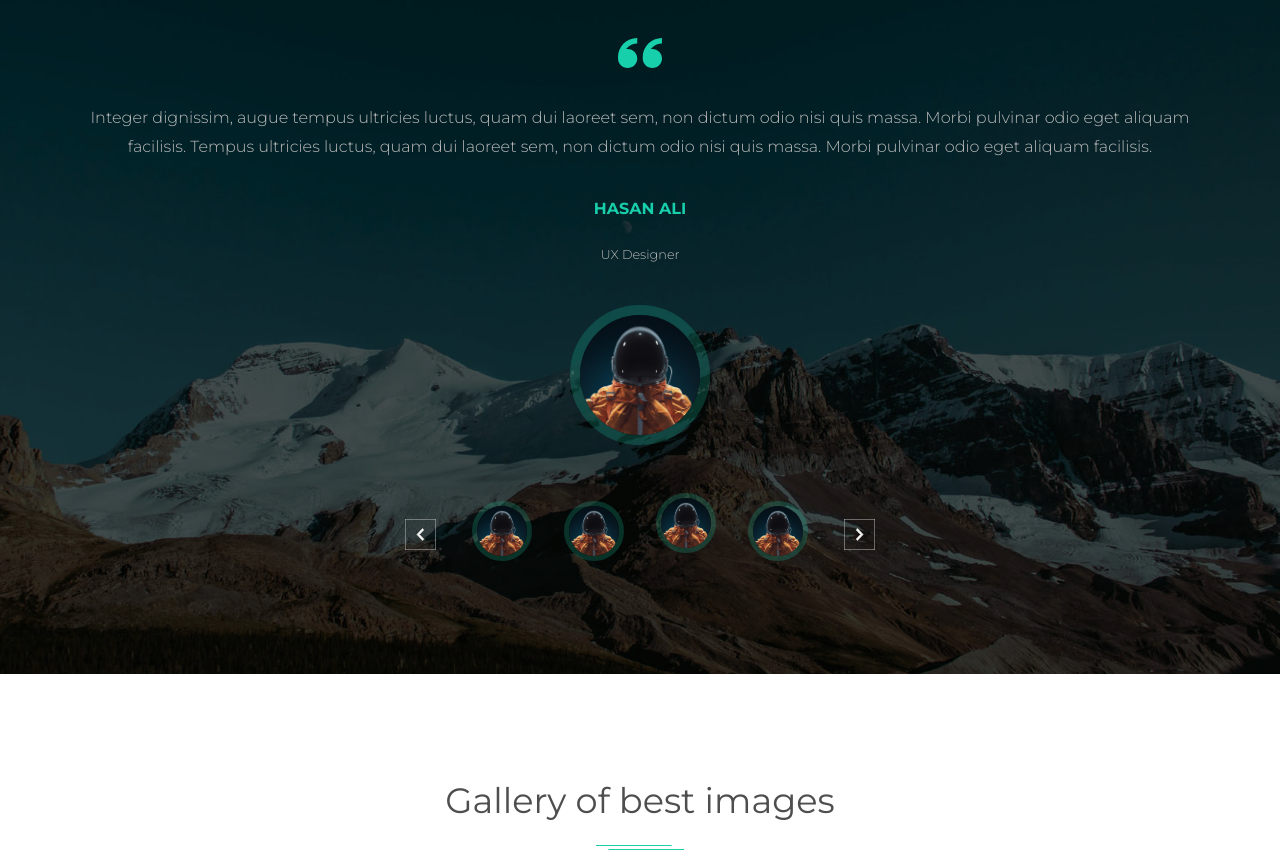
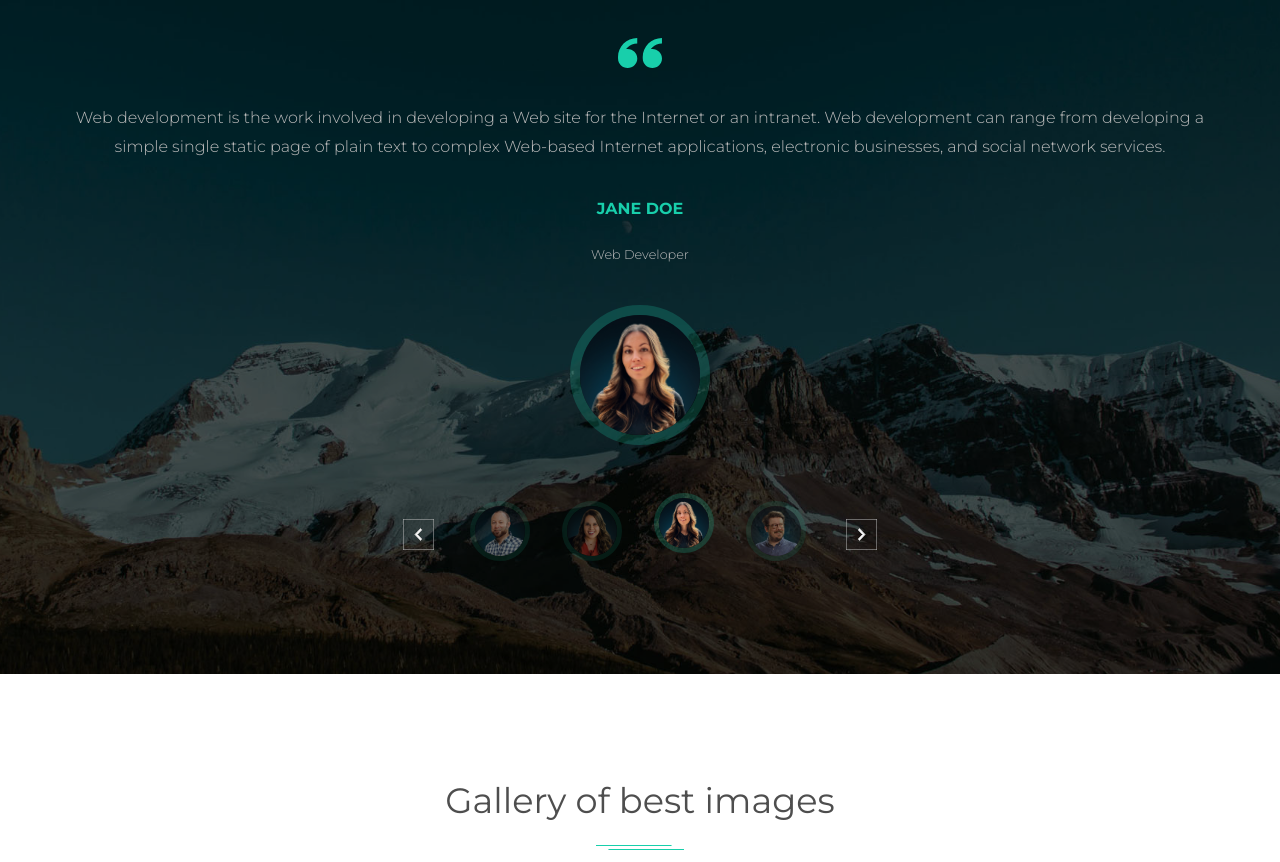
Before and after one commit to genkovich/the-ham, a website: page index.html in a window 1280 px wide. Shown: the part 4828-5690 px from the top of the page. Drawn offline with nearby package versions, Linux system fonts and the light colour scheme.

Commit message:
feedback animation

```diff
--- a/css/section-feedback.css
+++ b/css/section-feedback.css
@@ -50,6 +50,16 @@
     flex-direction: column;
     align-items: center;
     margin-bottom: 48px;
+    transition: all 0.5s ease-out;
+    opacity: 1;
+}
+
+.feedback__item.fade-out {
+    opacity: 0;
+}
+
+.feedback__item.fade-in {
+    opacity: 1;
 }
 
 .feedback__item-text {
@@ -114,11 +124,20 @@
     rotate: 180deg;
 }
 
+.feedback__controls .control-photos-wrapper {
+    display: flex;
+    overflow: hidden;
+    max-width: 340px;
+}
+
+
 .feedback__controls .control-photos {
     display: flex;
     gap: 32px;
-    justify-content: center;
+    justify-content: flex-start;
     align-items: center;
+    transition: all 0.5s ease-out;
+    transform: translateX(0);
 }
 
 .feedback__controls .control-photos .active {
@@ -130,3 +149,12 @@
     border-radius: 50%;
     border: 5px solid rgba(31, 218, 181, 0.2);
 }
+
+.control-photo-item {
+    flex-shrink: 0;
+    opacity: 0.5;
+    transition: opacity 0.5s ease-out;
+}
+.control-photo-item.active {
+    opacity: 1;
+}
--- a/index.html
+++ b/index.html
@@ -328,23 +328,9 @@
                             </svg>
                         </a>
                     </div>
-                    <div class="control-photos">
-                        <a href="#">
-                            <img class="control-photo-item" src="./img/feedback/saltynaut.jpg"
-                                 alt="feedback-item-photo">
-                        </a>
-                        <a href="#">
-                            <img class="control-photo-item" src="./img/feedback/saltynaut.jpg"
-                                 alt="feedback-item-photo">
-                        </a>
-                        <a href="#" class="active">
-                            <img class="control-photo-item" src="./img/feedback/saltynaut.jpg"
-                                 alt="feedback-item-photo">
-                        </a>
-                        <a href="#">
-                            <img class="control-photo-item" src="./img/feedback/saltynaut.jpg"
-                                 alt="feedback-item-photo">
-                        </a>
+                    <div class="control-photos-wrapper">
+                        <div class="control-photos">
+                        </div>
                     </div>
                     <div class="control-right">
                         <a href="#" class="control-arrow">
@@ -401,6 +387,7 @@
 <script src="./node_modules/masonry-layout/dist/masonry.pkgd.min.js"></script>
 <script src="./js/script.js"></script>
 <script src="./js/services.js"></script>
+<script src="./js/feedback.js"></script>
 <script src="./js/portfolio.js"></script>
 </body>
 </html>
--- /dev/null
+++ b/js/feedback.js
@@ -0,0 +1,123 @@
+const feedbacks = {
+    john: {
+        name: "John Doe",
+        feedback:
+            "Lorem ipsum dolor sit amet consectetur adipisicing elit. Quisquam, voluptatum. Lorem ipsum dolor sit amet consectetur adipisicing elit. Quisquam, voluptatum. Lorem ipsum dolor sit amet consectetur adipisicing elit. Quisquam, voluptatum.",
+        position: "CEO",
+        img: "img/feedback/alden.jpg"
+    },
+    alex: {
+        name: "Alex Doe",
+        feedback:
+            "Ux design is a design process whose sole objective is to design a system that offers a great experience to its users. It is a human-first way of designing products. It is a human-first way of designing products. It is a human-first way of designing products.",
+        position: "Ux Designer",
+        img: "img/feedback/kaley500.jpg"
+    },
+    jane: {
+        name: "Jane Doe",
+        feedback:
+            "Web development is the work involved in developing a Web site for the Internet or an intranet. Web development can range from developing a simple single static page of plain text to complex Web-based Internet applications, electronic businesses, and social network services.",
+        position: "Web Developer",
+        img: "img/feedback/megane500.jpg"
+    },
+    patric: {
+        name: "Patrick Doe",
+        feedback:
+            "Designers are the people who make the products you use everyday—from your phone to your apps to your favorite website. Designers are the people who make the products you use everyday—from your phone to your apps to your favorite website. Designers are the people who make the products you use everyday—from your phone to your apps to your favorite website.",
+        position: "Web Designer",
+        img: "img/feedback/phil.jpg"
+    },
+    cosmin: {
+        name: "Cosmin Doe",
+        feedback:
+            "Space is the boundless three-dimensional extent in which objects and events have relative position and direction. Physical space is often conceived in three linear dimensions, although modern physicists usually consider it, with time, to be part of a boundless four-dimensional continuum known as spacetime.",
+        position: "Web Developer",
+        img: "img/feedback/saltynaut.jpg"
+    }
+};
+
+const feedbackText = document.querySelector(".feedback__item-text");
+const feedbackName = document.querySelector(".feedback__author-name");
+const feedbackPosition = document.querySelector(".feedback__author-position");
+const feedbackImg = document.querySelector(".feedback__author-photo");
+const controlPhotos = document.querySelector(".feedback__controls .control-photos");
+const controlPhotosWrapper = document.querySelector(".feedback__controls .control-photos-wrapper");
+let activePhoto = null;
+let currentIndex = 2;
+document.addEventListener("DOMContentLoaded", () => {
+    Object.keys(feedbacks).forEach((key, index) => {
+        const controlPhotoLink = document.createElement("a");
+        controlPhotoLink.href = "#";
+        const controlPhoto = document.createElement("img");
+        controlPhoto.classList.add("control-photo-item");
+        controlPhoto.src = feedbacks[key].img;
+        controlPhoto.alt = feedbacks[key].name;
+        controlPhoto.dataset.name = key;
+        controlPhotoLink.appendChild(controlPhoto);
+        controlPhotos.appendChild(controlPhotoLink);
+    });
+
+    setActiveFeedback(currentIndex);
+
+    document.querySelector(".control-left").addEventListener("click", (e) => slide(-1, e));
+    document.querySelector(".control-right").addEventListener("click", (e) => slide(1, e));
+});
+
+function slide(direction, e) {
+    e.preventDefault();
+    currentIndex += direction;
+
+    const keys = Object.keys(feedbacks);
+
+    if (currentIndex < 0) {
+        currentIndex = keys.length - 1;
+    } else if (currentIndex >= keys.length) {
+        currentIndex = 0;
+    }
+
+    setActiveFeedback(currentIndex);
+}
+
+function setActiveFeedback(index) {
+    const keys = Object.keys(feedbacks);
+    const key = keys[index];
+
+    const feedbackItem = document.querySelector(".feedback__item");
+    feedbackItem.classList.add("fade-out");
+
+    setTimeout(() => {
+        feedbackText.textContent = feedbacks[key].feedback;
+        feedbackName.textContent = feedbacks[key].name;
+        feedbackPosition.textContent = feedbacks[key].position;
+        feedbackImg.src = feedbacks[key].img;
+
+        if (activePhoto) {
+            activePhoto.classList.remove("active");
+        }
+
+        activePhoto = document.querySelectorAll(".control-photo-item")[index];
+        activePhoto.classList.add("active");
+
+        const offset = index > 2 ? (index - 3) * (activePhoto.offsetWidth + 32) /* gap */ : 0;
+        controlPhotos.style.transform = `translateX(-${offset}px)`;
+
+        feedbackItem.classList.remove("fade-out");
+        feedbackItem.classList.add("fade-in");
+
+        setTimeout(() => {
+            feedbackItem.classList.remove("fade-in");
+        }, 500);
+    }, 500);
+}
+
+controlPhotos.addEventListener("click", function (event) {
+    event.preventDefault();
+
+    if (event.target.classList.contains("control-photo-item")) {
+        const photo = event.target;
+        const name = photo.dataset.name;
+        const index = Object.keys(feedbacks).indexOf(name);
+        setActiveFeedback(index);
+        currentIndex = index;
+    }
+});
```
